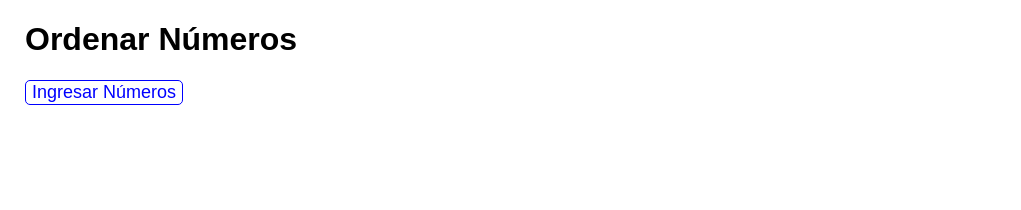
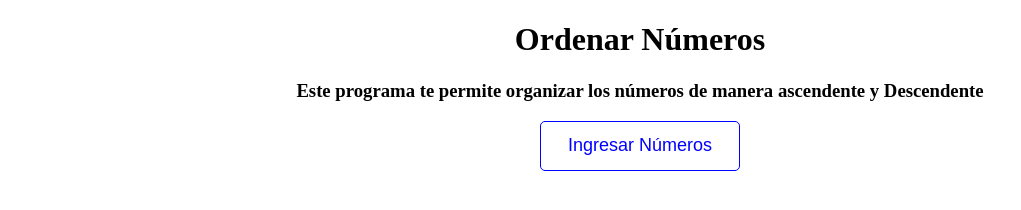
Before and after one commit to MafeSaavedra/logica-programacion-1, a plain HTML site: page index.html in a window 1280 px wide. Shown: the whole page, without its empty margins (0-1021 px from the left). Drawn offline with Linux system fonts and the light colour scheme.

Commit message:
Css modificado

```diff
--- a/index.html
+++ b/index.html
@@ -9,6 +9,9 @@
 </head>
 <body>
     <h1>Ordenar Números</h1>
+    <h3>Este programa te permite organizar los números de manera
+        ascendente y Descendente
+    </h3>
     <button onclick="ordenarNumeros()">Ingresar Números</button>
     <div id="resultado"></div>
 
--- a/style.css
+++ b/style.css
@@ -1,6 +1,7 @@
 body {
-    font-family: 'Poppins', sans-serif;
-    margin-left: 25px;
+    font-family: 'Poppins';
+    text-align: center;
+    margin-top: 15px;
 }
 
 button {
@@ -10,5 +11,7 @@ button {
     background-color: white; /* Color de fondo */
     color: blue; /* Color del texto */
     cursor: pointer; /* Cursor en forma de mano */
+    width: 200px; /* Ancho del botón */
+    height: 50px;
 
 }
```
